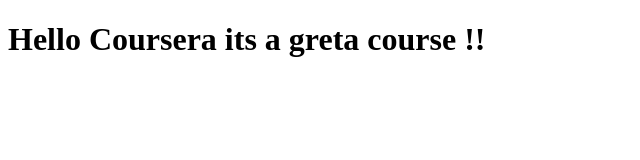
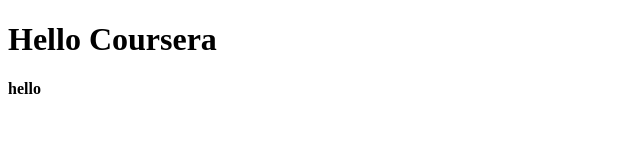
Before and after one commit to hamza22295/coursera-test, a plain HTML site: page site/index.html in a window 1280 px wide. Shown: the whole page, without its empty margins (0-640 px from the left). Drawn offline with Linux system fonts and the light colour scheme.

Commit message:
again change

```diff
--- a/site/index.html
+++ b/site/index.html
@@ -1,9 +1,10 @@
 <!DOCTYPE html>
 <html>
 <head>
-	<title>Hello Coursera its a great course !!</title>
+	<title>Hello Coursera</title>
 </head>
 <body>
-<h1>Hello Coursera its a greta course !!</h1>
+<h1>Hello Coursera </h1>
 </body>
+<h4>hello</h4>
 </html>
```
